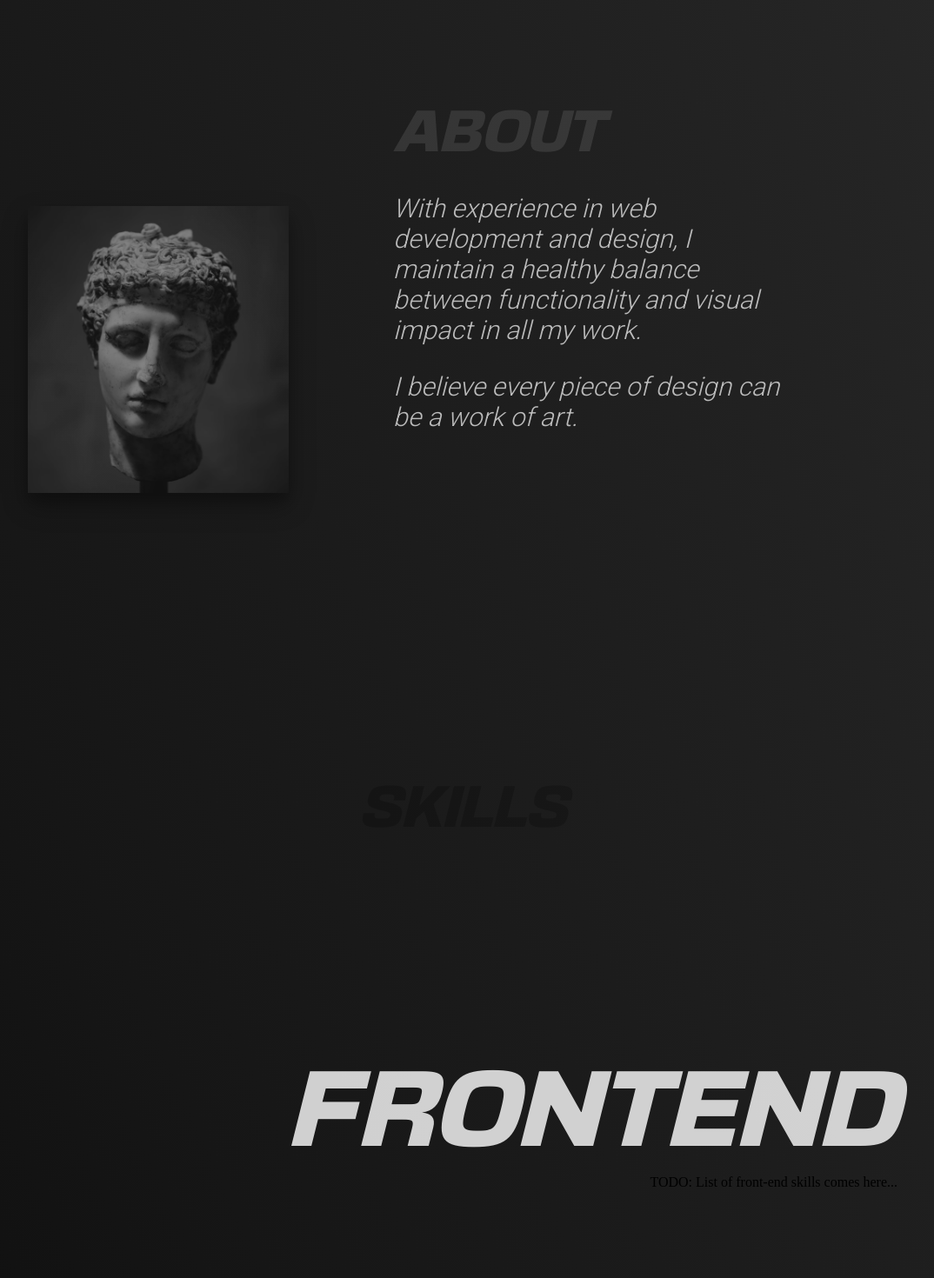
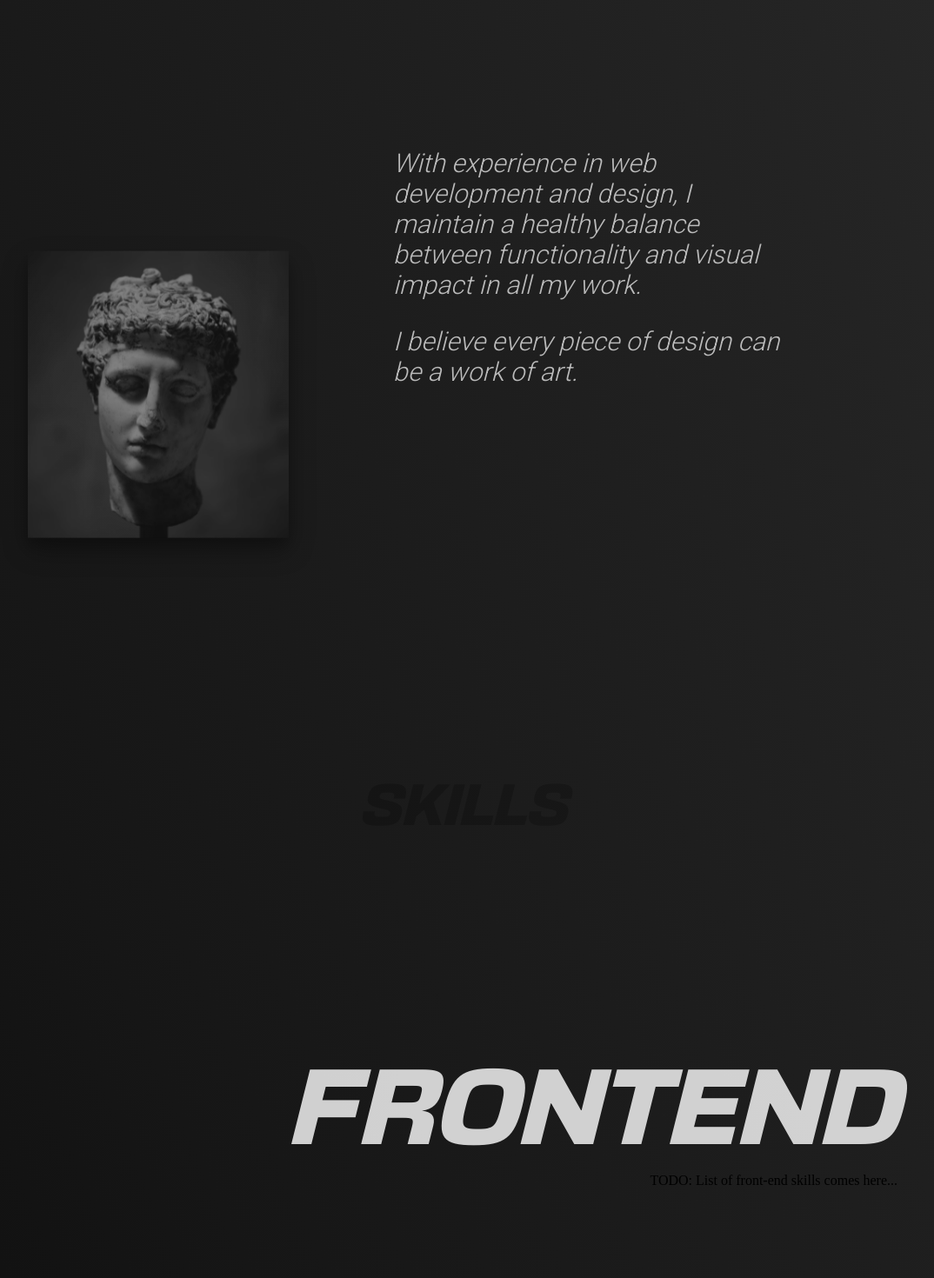
Before and after one commit to DanielKanyo/site-23, a React (Create React App) app: page / in a window 1280 px wide. Shown: the part 880-2350 px from the top of the page at 87% size, without its empty margins (108-1182 px from the left). Built offline with nearby package versions, Linux system fonts and the light colour scheme.

Commit message:
About title removed, more padding

```diff
--- a/src/App/Components/About/About.css
+++ b/src/App/Components/About/About.css
@@ -1,5 +1,5 @@
 .about {
-    padding: 200px 0 0 0;
+    padding: 250px 0 0 0;
     width: 1000px;
     margin: 0 auto;
     display: flex;
@@ -28,13 +28,6 @@
     transform: translateZ(0);
 }
 
-.about .about-text-title {
-    font-family: BasementGrotesque;
-    font-size: 60px;
-    opacity: 0.15;
-    text-transform: uppercase;
-}
-
 .about .about-text-container > div {
     margin-bottom: 30px;
 }
--- a/src/App/Components/About/About.jsx
+++ b/src/App/Components/About/About.jsx
@@ -10,7 +10,6 @@ const About = () => {
             </Parallax>
             <Parallax speed={10}>
                 <div className='about-text-container'>
-                    <div className='about-text-title'>About</div>
                     <div>
                         With experience in web development and design,
                         I maintain a healthy balance between functionality and visual impact in all my work.
--- a/src/App/Components/Skills/Skills.css
+++ b/src/App/Components/Skills/Skills.css
@@ -1,5 +1,5 @@
 .skills {
-    padding: 200px 0;
+    padding: 250px 0;
 }
 
 .skills .title {
```
